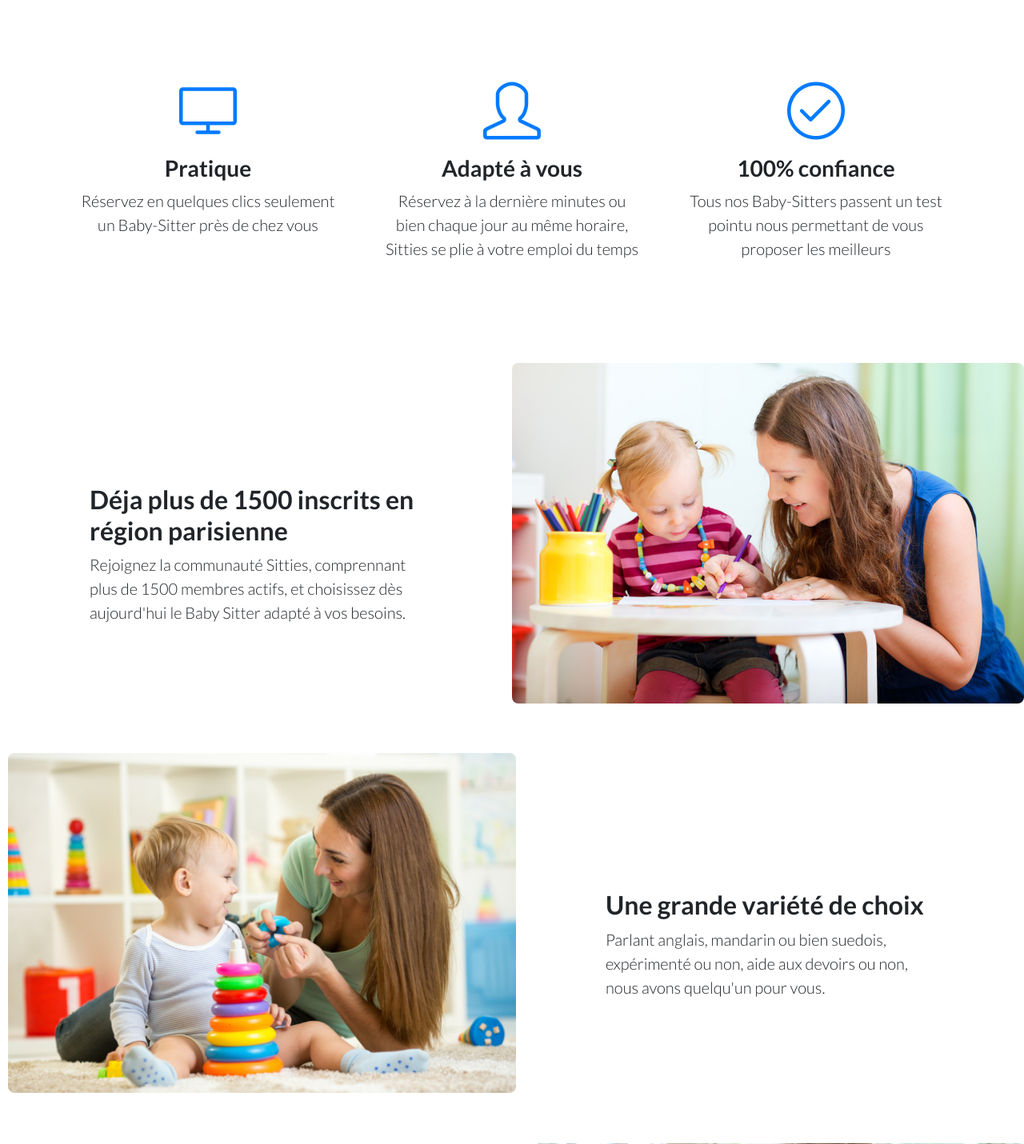
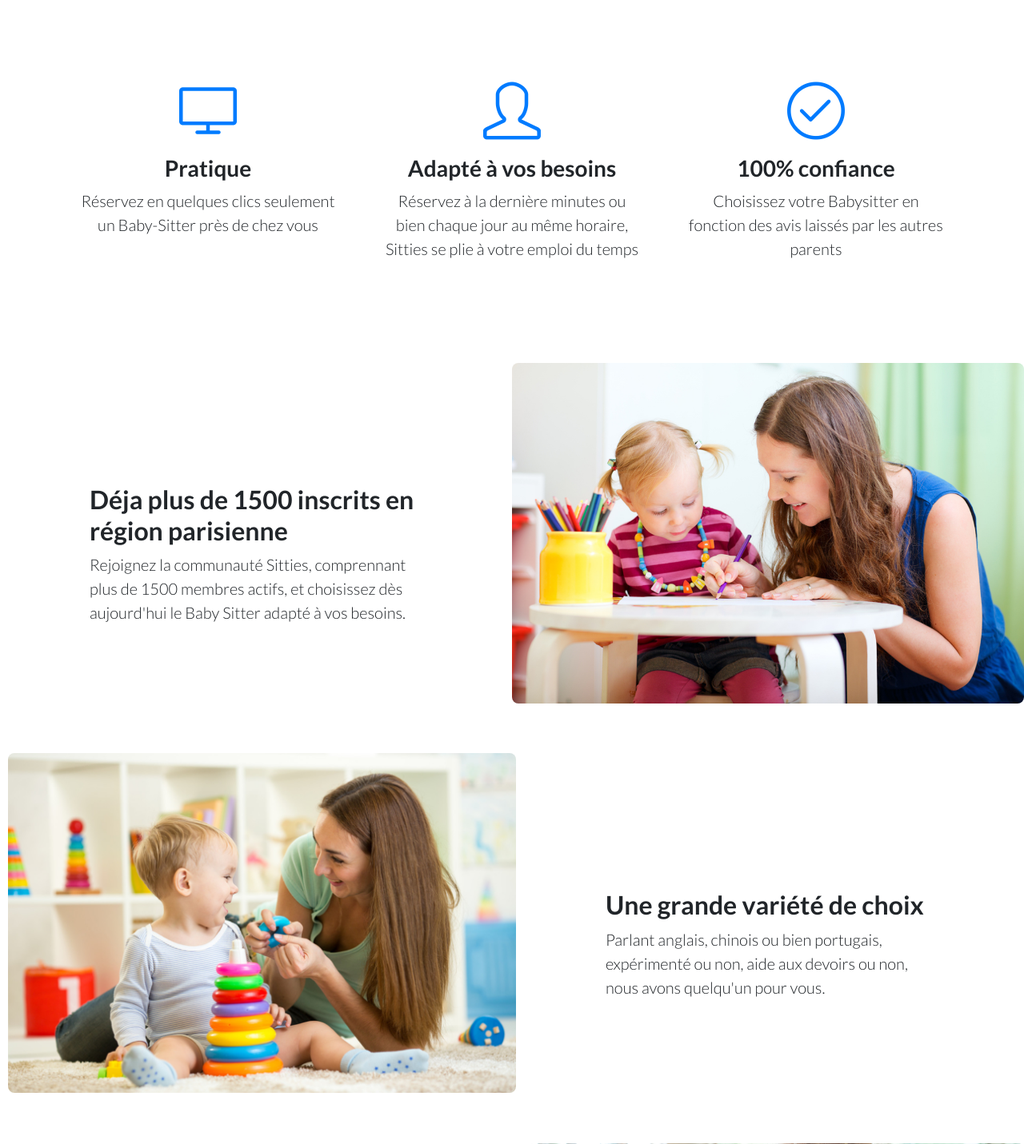
Before and after one commit to arthurannebicque/lo07, a PHP site: page /index.php in a window 1280 px wide. Shown: the part 637-2068 px from the top of the page at 80% size. Run offline with PHP 8.4, Linux system fonts and the light colour scheme; some libraries are stand-ins or nearby versions.

Commit message:
update homeview wording

```diff
--- a/view/homeView.php
+++ b/view/homeView.php
@@ -153,7 +153,7 @@
          <div class="features-icons-icon d-flex">
            <i class="icon-user m-auto text-primary"></i>
          </div>
-         <h3>Adapté à vous</h3>
+         <h3>Adapté à vos besoins</h3>
          <p class="lead mb-0">Réservez à la dernière minutes ou bien chaque jour au même horaire, Sitties se plie à votre emploi du temps </p>
        </div>
      </div>
@@ -163,7 +163,7 @@
              <i class="icon-check m-auto text-primary"></i>
          </div>
          <h3>100% confiance</h3>
-         <p class="lead mb-0">Tous nos Baby-Sitters passent un test pointu nous permettant de vous proposer les meilleurs</p>
+         <p class="lead mb-0">Choisissez votre Babysitter en fonction des avis laissés par les autres parents</p>
        </div>
      </div>
    </div>
@@ -185,7 +185,7 @@
      <div class="col-lg-6 text-white showcase-img"><img src="baby2.png" style=" border-radius: 8px; " alt="dd" width="100%" ></div>
      <div class="col-lg-6 my-auto showcase-text">
        <h2>Une grande variété de choix</h2>
-       <p class="lead mb-0">Parlant anglais, mandarin ou bien suedois, expérimenté ou non, aide aux devoirs ou non, nous avons quelqu'un pour vous.</p>
+       <p class="lead mb-0">Parlant anglais, chinois ou bien portugais, expérimenté ou non, aide aux devoirs ou non, nous avons quelqu'un pour vous.</p>
      </div>
    </div>
    <div class="row no-gutters">
```
